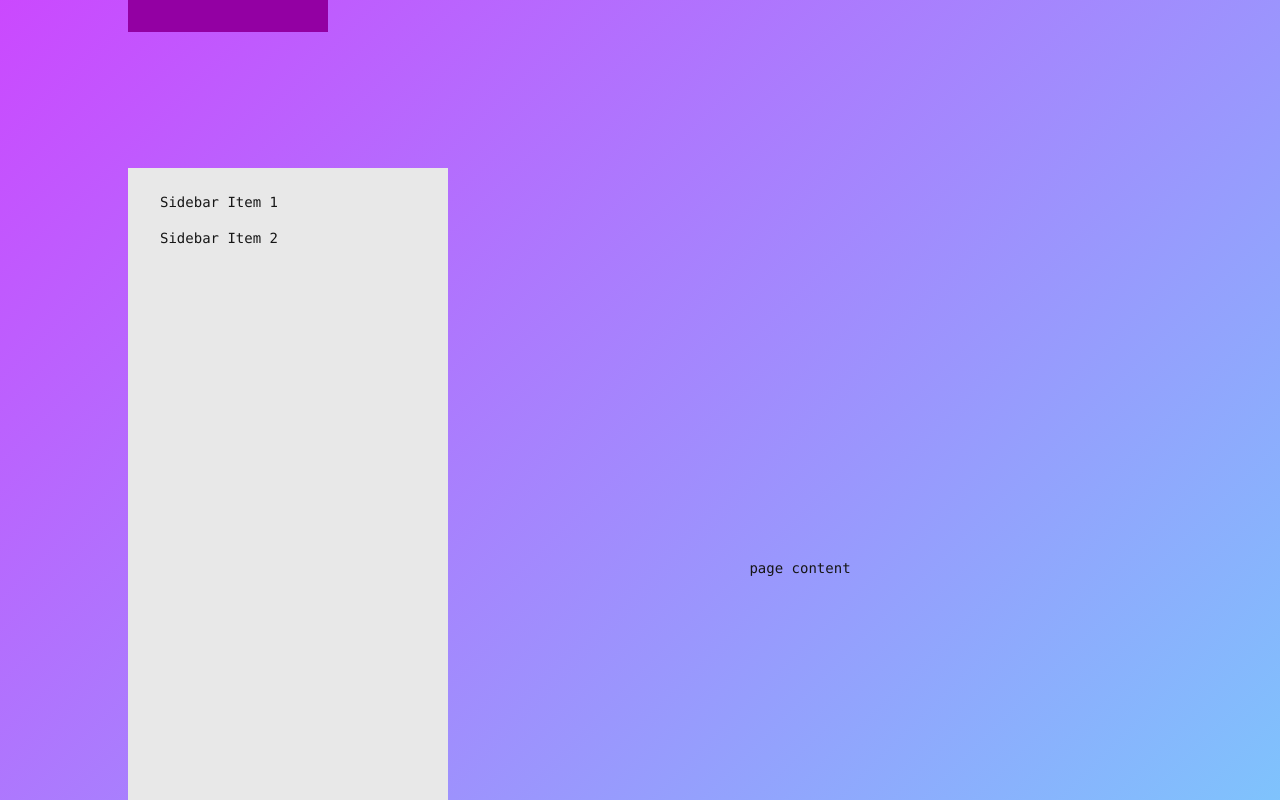
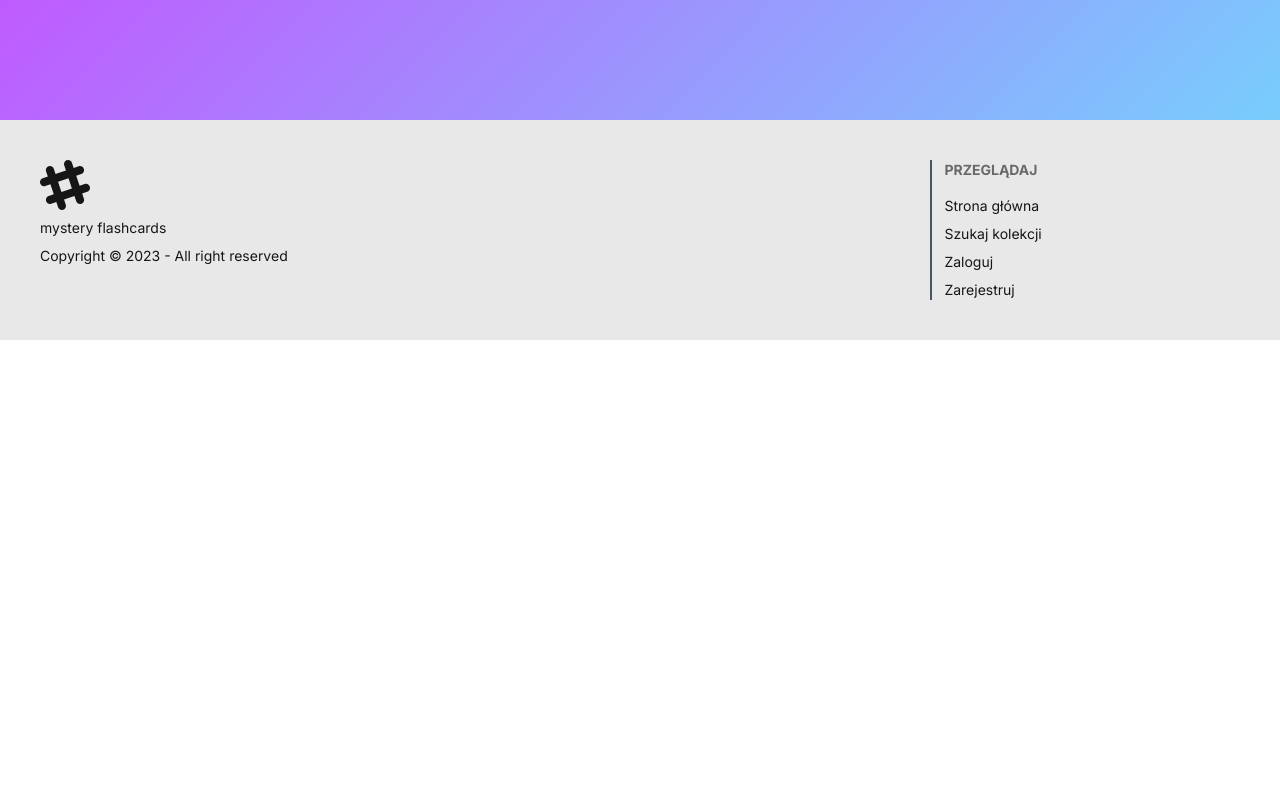
Before and after one commit to mk1808/Mystery-flashcards, a Next.js app in the folder mystery-flashcards/: page /en in a window 1280 px wide. Shown: the part 800-1600 px from the top of the page. After the commit the page ends 1140 px from the top, so only its background shows below. Built offline with nearby package versions, Linux system fonts and the light colour scheme.

Commit message:
feature #24: configure sidebar, correct styles and position

```diff
--- /dev/null
+++ b/mystery-flashcards/app/[locale]/flashcards/layout.tsx
@@ -0,0 +1,14 @@
+import Sidebar from '@/components/Sidebar'
+import React from 'react'
+
+function FlashcardsLayout() {
+    return (
+        <Sidebar drawerContent={getContent()}>content</Sidebar>
+    )
+
+    function getContent() {
+        return <p>Some content in sidebar</p>
+    }
+}
+
+export default FlashcardsLayout
--- a/mystery-flashcards/app/[locale]/layout.tsx
+++ b/mystery-flashcards/app/[locale]/layout.tsx
@@ -6,7 +6,7 @@ export default function LocaleLayout({ children, params }: any) {
    // { params }: { params: { locale: string } }
     return (<>
         <Header locale={params.locale}/>
-        <main className="flex min-h-screen flex-col items-center justify-between p-24">
+        <main className="flex min-h-screen flex-col items-center justify-between">
             {children}
         </main>
         <Footer />
--- a/mystery-flashcards/app/[locale]/not-found.tsx
+++ /dev/null
@@ -1,7 +0,0 @@
-import React from 'react'
-
-export default function NotFound() {
-  return (
-    <div>NotFound</div>
-  )
-}
--- a/mystery-flashcards/app/[locale]/page.tsx
+++ b/mystery-flashcards/app/[locale]/page.tsx
@@ -20,7 +20,7 @@ export default async function Page({ params }: { params: { locale: string } }) {
                 <button className="btn btn-link">Link</button>
                 <div style={{ width: 200, height: 200 }} className="bg-primary"></div>
             </div>
-            <Sidebar></Sidebar>
+
         </div>
     )
 }
--- a/mystery-flashcards/components/Footer.tsx
+++ b/mystery-flashcards/components/Footer.tsx
@@ -2,7 +2,7 @@ import React from 'react'
 
 function Footer() {
     return (
-        <footer className="footer p-10 bg-base-200 text-base-content">
+        <footer className="footer p-10 mt-4 bg-base-200 text-base-content">
             <aside>
                 <svg width="50" height="50" viewBox="0 0 24 24" xmlns="http://www.w3.org/2000/svg" fillRule="evenodd" clipRule="evenodd" className="fill-current"><path d="M22.672 15.226l-2.432.811.841 2.515c.33 1.019-.209 2.127-1.23 2.456-1.15.325-2.148-.321-2.463-1.226l-.84-2.518-5.013 1.677.84 2.517c.391 1.203-.434 2.542-1.831 2.542-.88 0-1.601-.564-1.86-1.314l-.842-2.516-2.431.809c-1.135.328-2.145-.317-2.463-1.229-.329-1.018.211-2.127 1.231-2.456l2.432-.809-1.621-4.823-2.432.808c-1.355.384-2.558-.59-2.558-1.839 0-.817.509-1.582 1.327-1.846l2.433-.809-.842-2.515c-.33-1.02.211-2.129 1.232-2.458 1.02-.329 2.13.209 2.461 1.229l.842 2.515 5.011-1.677-.839-2.517c-.403-1.238.484-2.553 1.843-2.553.819 0 1.585.509 1.85 1.326l.841 2.517 2.431-.81c1.02-.33 2.131.211 2.461 1.229.332 1.018-.21 2.126-1.23 2.456l-2.433.809 1.622 4.823 2.433-.809c1.242-.401 2.557.484 2.557 1.838 0 .819-.51 1.583-1.328 1.847m-8.992-6.428l-5.01 1.675 1.619 4.828 5.011-1.674-1.62-4.829z"></path></svg>
                 <p>mystery flashcards</p>
--- a/mystery-flashcards/components/Sidebar.tsx
+++ b/mystery-flashcards/components/Sidebar.tsx
@@ -1,22 +1,20 @@
 import React from 'react'
 
-function Sidebar() {
+function Sidebar({ children, drawerContent }: any) {
     return (
+        <div className='w-full'>
             <div className="drawer lg:drawer-open">
                 <input id="my-drawer-2" type="checkbox" className="drawer-toggle" />
                 <div className="drawer-content flex flex-col items-center justify-center">
-                <h1>page content</h1>
+                    {children}
                     <label htmlFor="my-drawer-2" className="btn btn-primary drawer-button lg:hidden">Open drawer</label>
-
                 </div>
-            <div className="drawer-side">
+                <div className="drawer-side rounded-e-lg">
                     <label htmlFor="my-drawer-2" aria-label="close sidebar" className="drawer-overlay"></label>
                     <ul className="menu p-4 w-80 min-h-full bg-base-200 text-base-content">
-                    {/* Sidebar content here */}
-                    <li><a>Sidebar Item 1</a></li>
-                    <li><a>Sidebar Item 2</a></li>
+                        {drawerContent}
                     </ul>
-
+                </div>
             </div>
         </div>
     )
```
Lines whose indentation alone changed are shown as unchanged.
